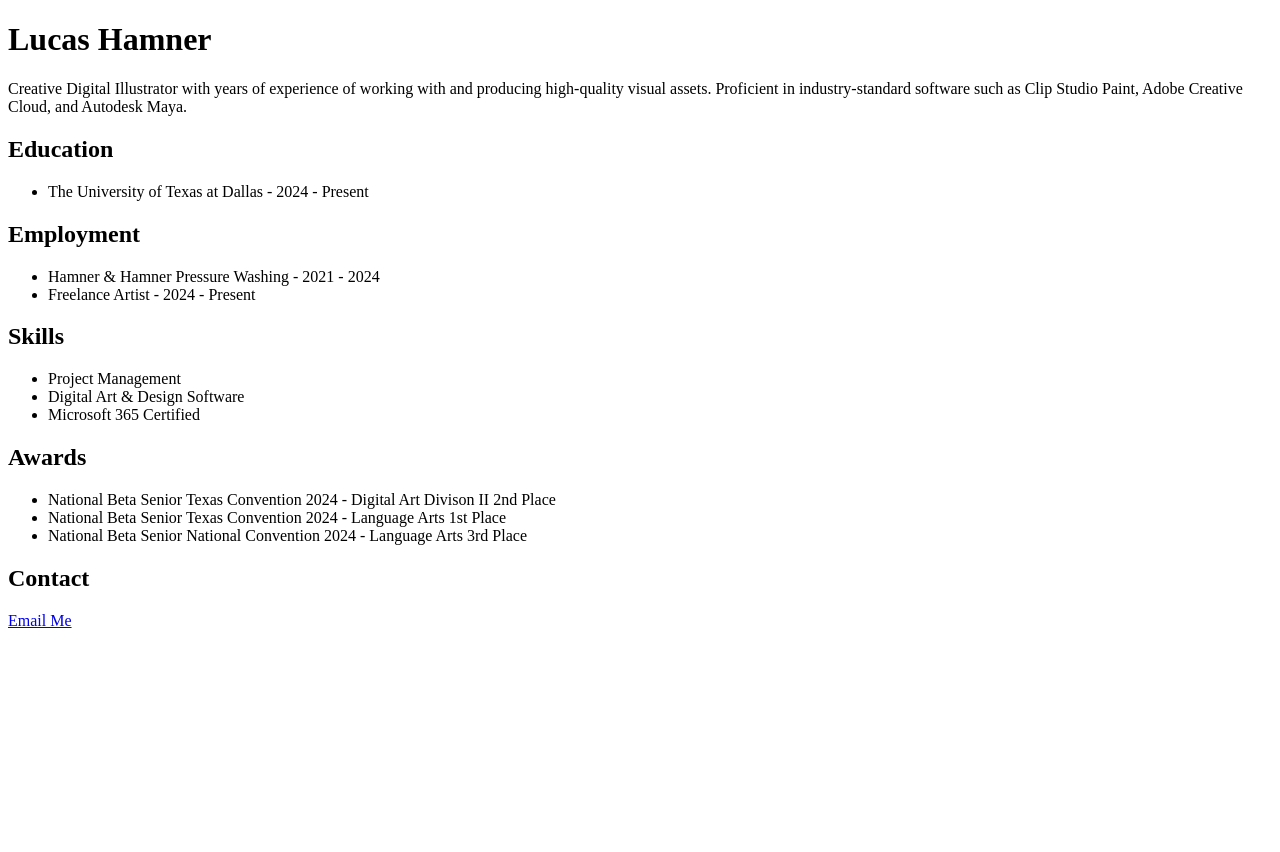
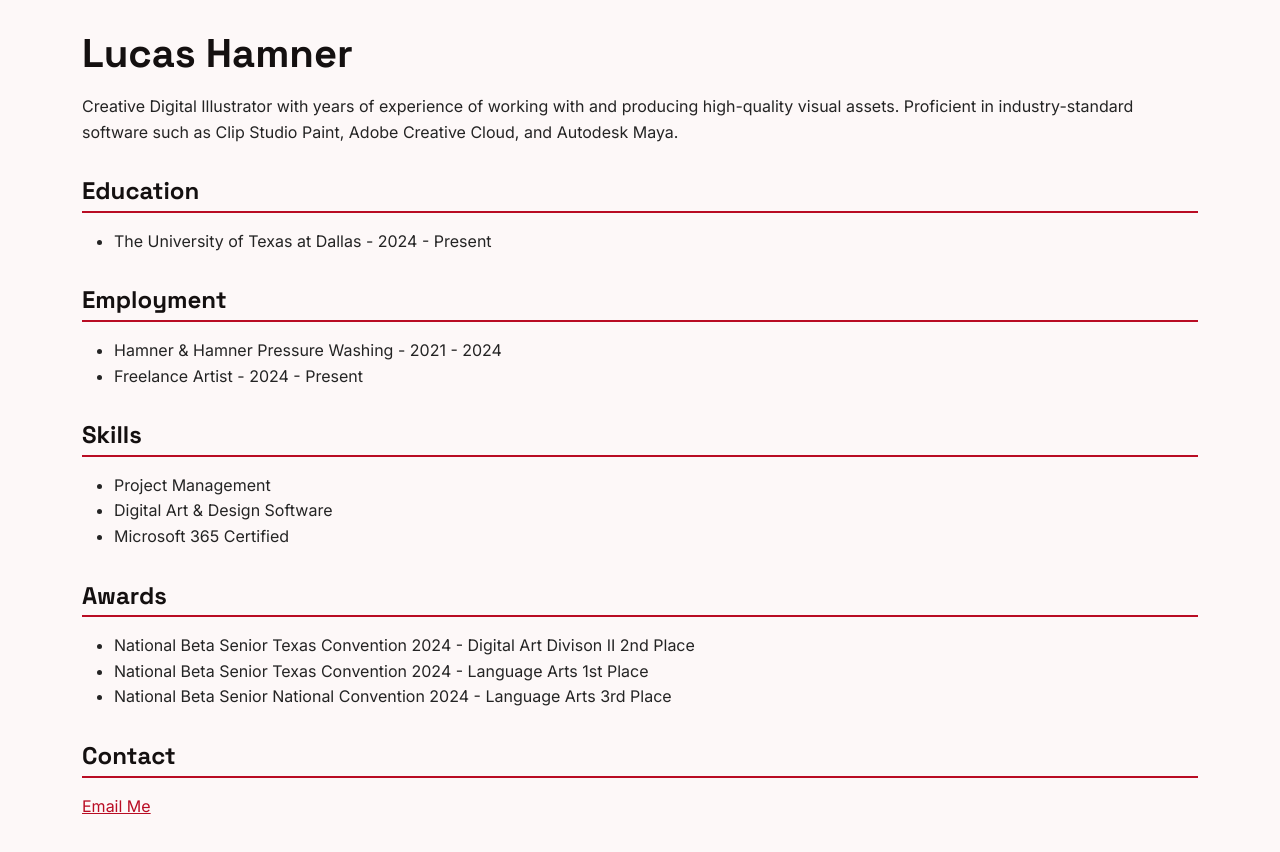
Before and after one commit to lucas-hamner/week-8-midterm, a plain HTML site: page index.html in a window 1280 px wide. Before the commit the page ends 800 px from the top, so only its background shows below. Drawn offline with nearby package versions, Linux system fonts and the light colour scheme.

Commit message:
linked external css, fonts, and bootstrap

```diff
--- a/index.html
+++ b/index.html
@@ -6,7 +6,12 @@
 
     <title>Lucas Hamner Resume</title>
 
-
+    <!--fonts & style-->
+    <link rel="preconnect" href="https://fonts.googleapis.com">
+    <link rel="preconnect" href="https://fonts.gstatic.com" crossorigin>
+    <link href="https://fonts.googleapis.com/css2?family=Inter:wght@400;500;700&family=Space+Grotesk:wght@400;500;700&display=swap" rel="stylesheet">
+    <link href="https://cdn.jsdelivr.net/npm/bootstrap@5.3.3/dist/css/bootstrap.min.css" rel="stylesheet">
+    <link rel="stylesheet" href="style.css">
 
 </head>
 <body>
--- /dev/null
+++ b/style.css
@@ -0,0 +1,40 @@
+body {
+    font-family: 'Inter', sans-serif;
+    background-color: #fdf8f8;
+    color: #242424;
+    line-height: 1.6;
+    padding-top: 30px;
+    padding-bottom: 30px;
+}
+
+h1, h2 {
+    font-family: 'Space Grotesk', sans-serif;
+    color: #141010;
+}
+
+h1 {
+    font-size: 2.5rem;
+    font-weight: 700;
+    margin-bottom: 1rem;
+}
+
+h2 {
+    font-size: 1.5rem;
+    font-weight: 700;
+    border-bottom: 2px solid #b90c23;
+    padding-bottom: 0.3rem;
+    margin-top: 2rem;
+    margin-bottom: 1rem;
+}
+
+p, li {
+    font-size: 1rem;
+}
+
+a {
+    color: #b90c23;
+}
+
+a:hover {
+    color: #d3a3a3;
+}
```
